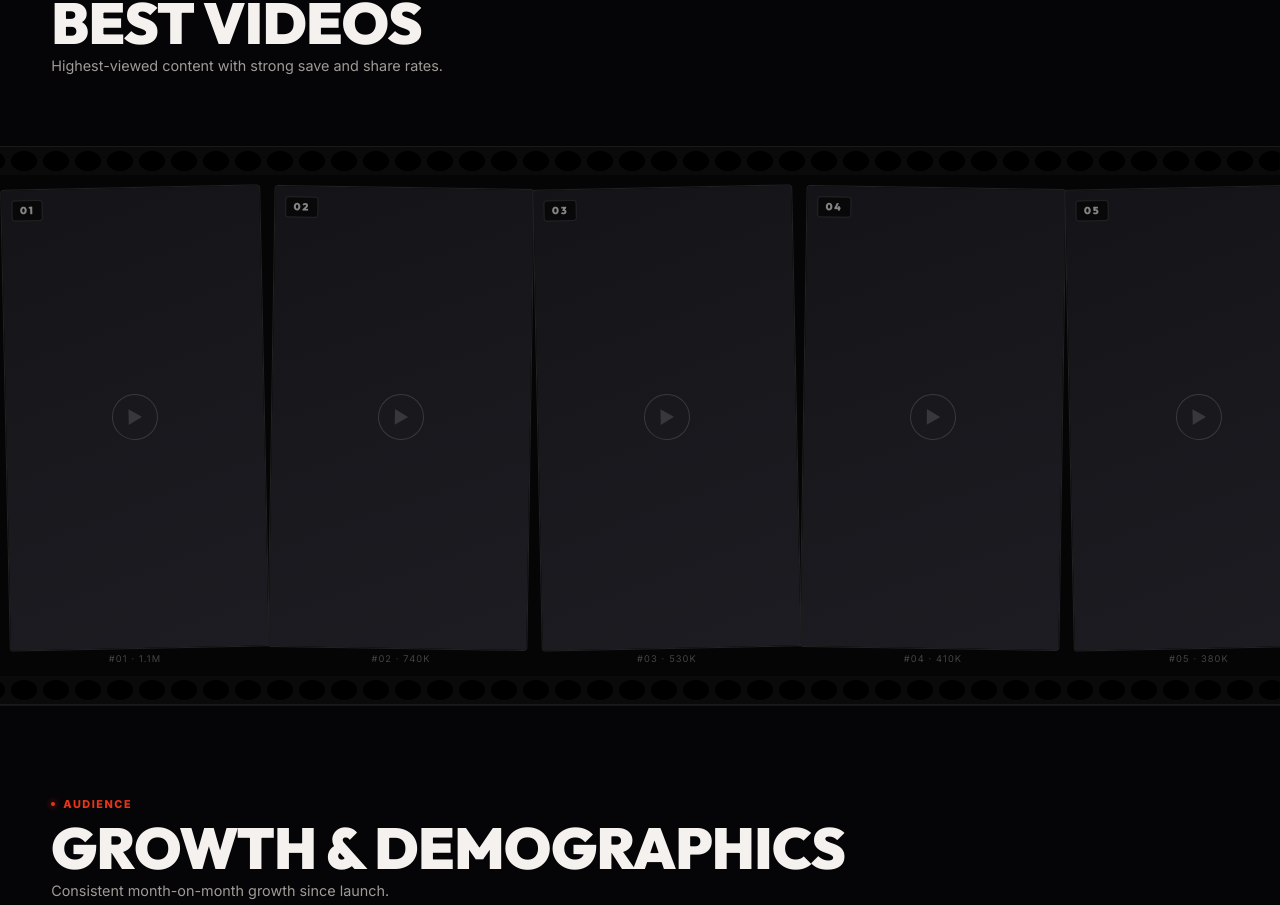
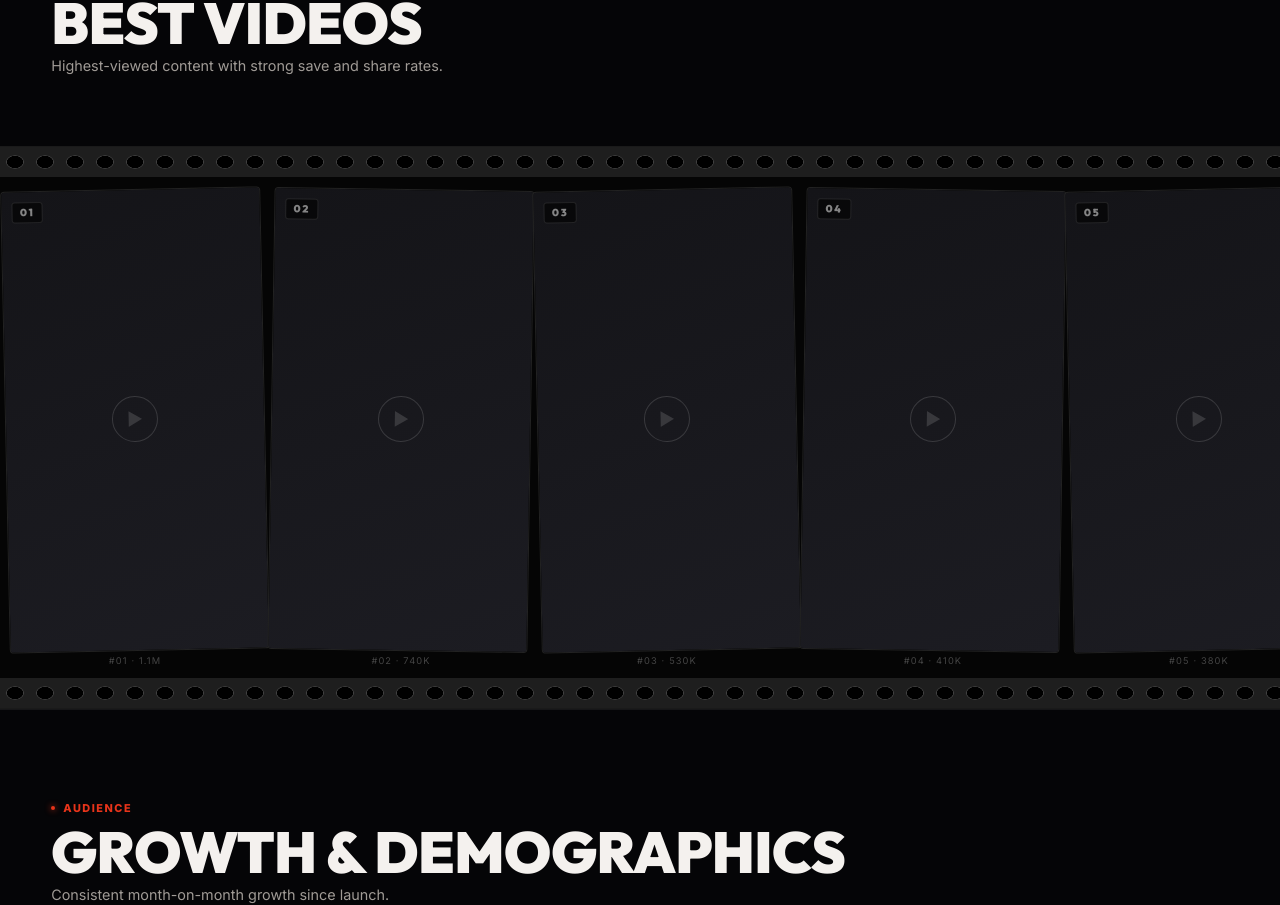
Before and after one commit to nickbetts/justanotherfilmgeek, a Next.js app: page / in a window 1280 px wide. Shown: the part 1686-2591 px from the top of the page. Built offline with nearby package versions, Linux system fonts and the light colour scheme.

Commit message:
Fix sprocket holes visibility: lighter strip, white-rim punch effect

```diff
--- a/app/globals.css
+++ b/app/globals.css
@@ -1046,39 +1046,22 @@ a { color: inherit; text-decoration: none; }
 .reel-sprockets {
   display: block;
   width: 100%;
-  height: 28px;
-  background-color: #0a0a0a;
-  background-image: repeating-linear-gradient(
-    90deg,
-    transparent 0px,
-    transparent 10px,
-    #0a0a0a 10px,
-    #0a0a0a 14px,
-    transparent 14px,
-    transparent 16px
-  ),
-  repeating-linear-gradient(
-    90deg,
-    #111 0px,
-    #111 4px,
-    #000 4px,
-    #000 18px,
-    #111 18px,
-    #111 32px
+  height: 30px;
+  /* strip is noticeably lighter than the surrounding black */
+  background-color: #1e1e1e;
+  /* hole = pure black centre + faint white rim so it reads as punched through */
+  background-image: radial-gradient(
+    ellipse 12px 9px at 50% 50%,
+    #000 65%,
+    rgba(255,255,255,0.18) 70%,
+    rgba(255,255,255,0.04) 75%,
+    transparent 80%
   );
-  /* punched holes: centred rectangles repeating every 32px */
-  background-image:
-    radial-gradient(ellipse 13px 10px at 50% 50%,
-      #000 99%, transparent 100%
-    );
-  background-size: 32px 100%;
+  background-size: 30px 100%;
   background-repeat: repeat-x;
-  background-position: 8px 50%;
-  border: none;
+  background-position: 0 50%;
   position: relative;
   z-index: 2;
-  font-size: 0;
-  line-height: 0;
 }
 
 /* hide the legacy span elements if any remain */
```
